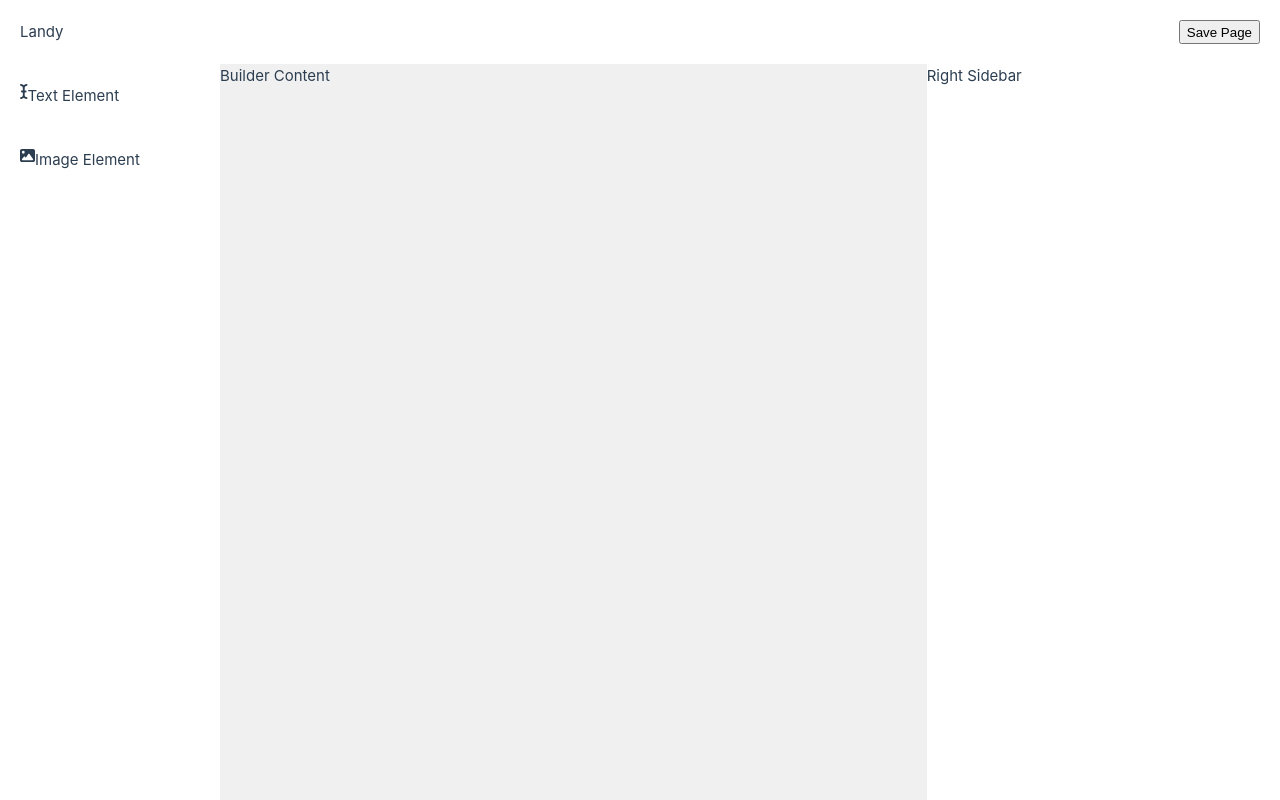
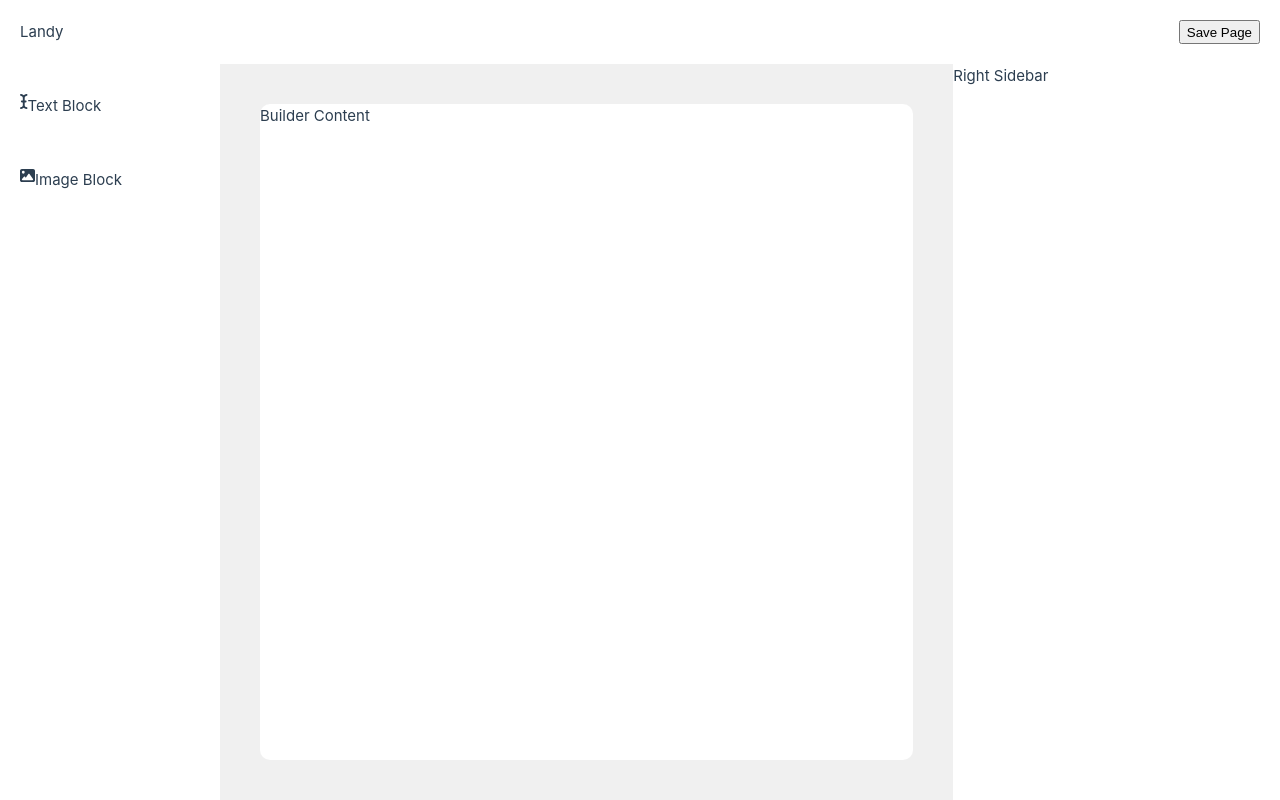
Before and after one commit to taml/Landy, a Vue app: page / in a window 1280 px wide. Built offline with nearby package versions, Linux system fonts and the light colour scheme; the HTML template or start-up script is replaced by a standard one.

Commit message:
Add drag and drop functionality and begin setup of local store using Pinia,

```diff
--- a/package.json
+++ b/package.json
@@ -21,7 +21,8 @@
     "@fortawesome/free-solid-svg-icons": "^6.7.2",
     "@fortawesome/vue-fontawesome": "^3.0.8",
     "pinia": "^2.3.0",
-    "vue": "^3.5.13"
+    "vue": "^3.5.13",
+    "vuedraggable": "^4.1.0"
   },
   "devDependencies": {
     "@tsconfig/node22": "^22.0.0",
--- a/src/assets/main.css
+++ b/src/assets/main.css
@@ -1 +1,6 @@
 @import './base.css';
+
+#app {
+  max-height: 100vh;
+  overflow-y: hidden;
+}
--- a/src/components/BuilderContent.vue
+++ b/src/components/BuilderContent.vue
@@ -1,12 +1,46 @@
+<script setup lang="ts">
+  import draggable from 'vuedraggable'
+  import TextElement from '@/components/TextBlock.vue'
+  import ImageElement from '@/components/ImageBlock.vue'
+  import { storeToRefs } from 'pinia'
+  import { useBuilderStore } from '@/stores/builder'
+
+  const builderStore = useBuilderStore()
+  const { contentBlockList } = storeToRefs(builderStore)
+
+</script>
+
 <template>
-    <div>
-        Builder Content
+  <div class="builder-container">
+    <div class="builder-content">
+      <p v-if="contentBlockList.length === 0">Builder Content</p>
+      <draggable class="drop-area" :list="contentBlockList" :element="'div'" :group="{ name: 'blocks', pull: false, put: true }" item-key="index">
+        <template #item="{element}">
+          <component :is="element?.type === 'text' ? TextElement : ImageElement" />
+        </template>
+      </draggable>
     </div>
+  </div>
 </template>
 
 <style scoped>
-    div {
-        background-color: #f0f0f0;
-        flex: 2;
-    }
+  .builder-container {
+    display: flex;
+    flex-direction: column;
+    flex: 2;
+    background-color: #f0f0f0;
+    padding: 40px;
+    height: 92vh;
+    overflow-y: auto
+  }
+
+  .builder-content {
+    background: #ffffff;
+    border-radius: 10px;
+    flex: 1 1;
+  }
+
+  .drop-area {
+    height: 100%;
+  }
 </style>
--- a/src/components/SidebarLeft.vue
+++ b/src/components/SidebarLeft.vue
@@ -1,12 +1,22 @@
 <script setup lang="ts">
-  import TextElement from '@/components/TextElement.vue'
-  import ImageElement from '@/components/ImageElement.vue'
+  import draggable from 'vuedraggable'
+  import SimpleBlock from '@/components/SimpleBlock.vue'
+  import type { BlockSimple }  from '@/types'
+
+  const blockList = [
+    { type: 'text', content: 'Text Block' },
+    { type: 'image', content: 'Image Block' }
+  ]
+
 </script>
 
 <template>
   <aside>
-    <TextElement />
-    <ImageElement />
+    <draggable :list="blockList" :element="'div'" :group="{ name: 'blocks', pull: 'clone', put: false }" :clone="(item: BlockSimple) => ({ ...item })" :sort="false" item-key="index">
+      <template #item="{element}">
+        <simple-block :blockType="element.type" :content="element.content" />
+      </template>
+    </draggable>
   </aside>
 </template>
 
--- /dev/null
+++ b/src/components/SimpleBlock.vue
@@ -0,0 +1,38 @@
+<script setup lang="ts">
+  import { computed } from 'vue'
+
+  const props = defineProps({
+    blockType: String,
+    content: String
+  })
+
+  const iconType = computed(() => {
+    return props.blockType === 'text' ? 'i-cursor' : 'image'
+  })
+
+  const ariaLabel = computed(() => {
+    return props.blockType === 'text' ? 'An icon depicting text.' : 'An icon depicting an image.'
+  })
+</script>
+
+<template>
+  <div>
+    <font-awesome-icon :icon="['fas', iconType]" :aria-label="ariaLabel" /> <p>{{ content }}</p>
+  </div>
+</template>
+
+<style scoped>
+  div {
+    display: flex;
+    padding: 20px;
+    background: #ffffff;
+    border-radius: 10px;
+    margin-top: 10px;
+  }
+
+  @media screen and (max-width: 700px) {
+    p {
+      display: none;
+    }
+  }
+</style>
--- /dev/null
+++ b/src/components/TextBlock.vue
@@ -0,0 +1,12 @@
+<template>
+  <div>
+    <font-awesome-icon :icon="['fas', 'i-cursor']" aria-label="An icon depicting a text." /> <p>Text Element</p>
+  </div>
+</template>
+
+<style scoped>
+  div {
+    display: flex;
+    padding: 20px;
+  }
+</style>
--- a/src/components/TextElement.vue
+++ /dev/null
@@ -1,12 +0,0 @@
-<template>
-    <div>
-      <font-awesome-icon :icon="['fas', 'i-cursor']" aria-label="An icon depicting a text." /> <p>Text Element</p>
-    </div>
-  </template>
-
-  <style scoped>
-    div {
-      display: flex;
-      padding: 20px;
-    }
-  </style>
--- /dev/null
+++ b/src/stores/builder.ts
@@ -0,0 +1,9 @@
+import { ref, computed } from 'vue'
+import { defineStore } from 'pinia'
+
+export const useBuilderStore = defineStore('builder', () => {
+  const contentBlockList = ref([])
+  const blockId = ref(0)
+
+  return { contentBlockList, blockId }
+})
--- /dev/null
+++ b/src/types.ts
@@ -0,0 +1,5 @@
+export interface BlockSimple {
+    id: number
+    type: 'text'
+    content: string
+}
```
Also changed, not shown: src/stores/counter.ts (deleted, +0 -12 lines), src/components/ImageBlock.vue (renamed from src/components/ImageElement.vue), 1 other file (tests, documents, lock files or other folders).
